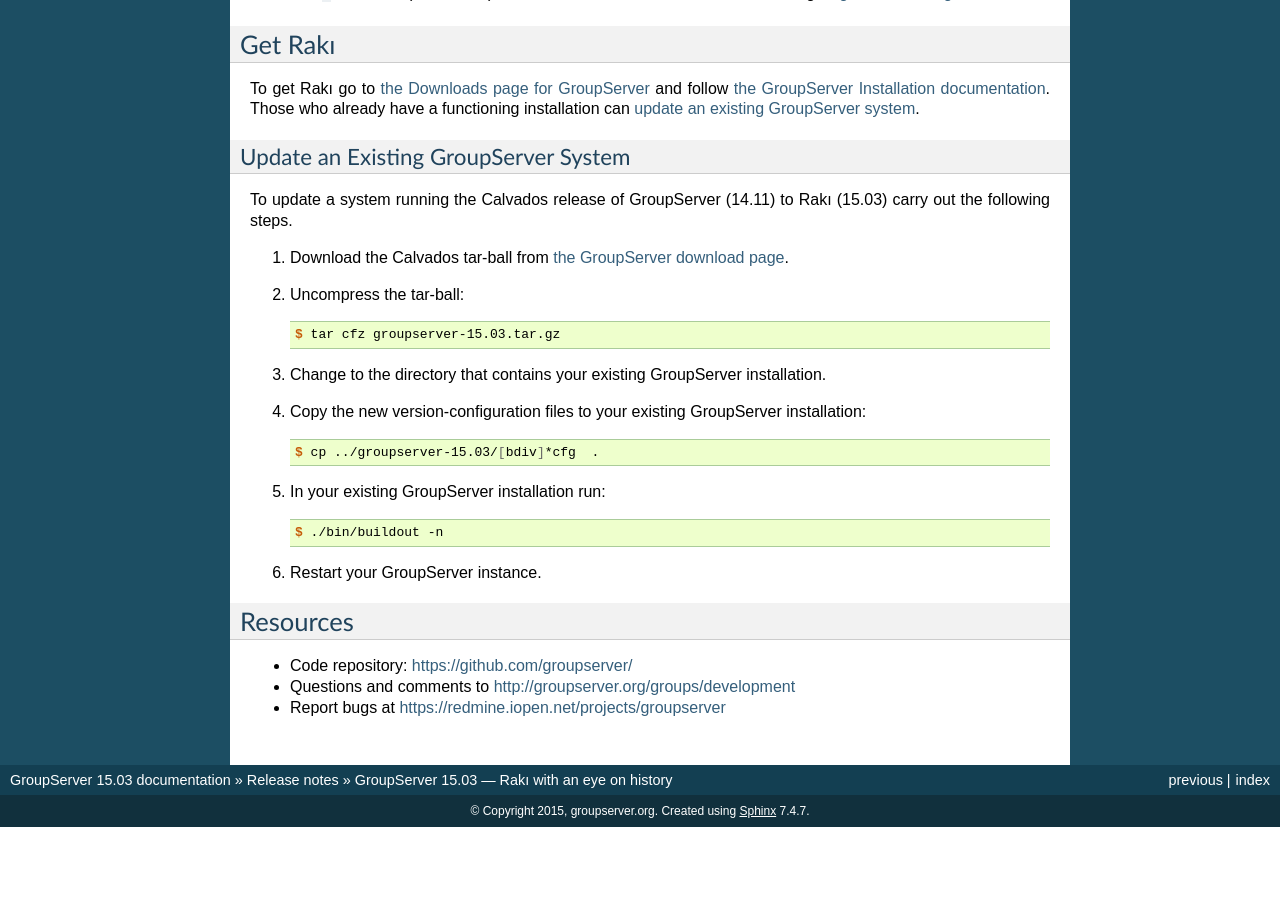
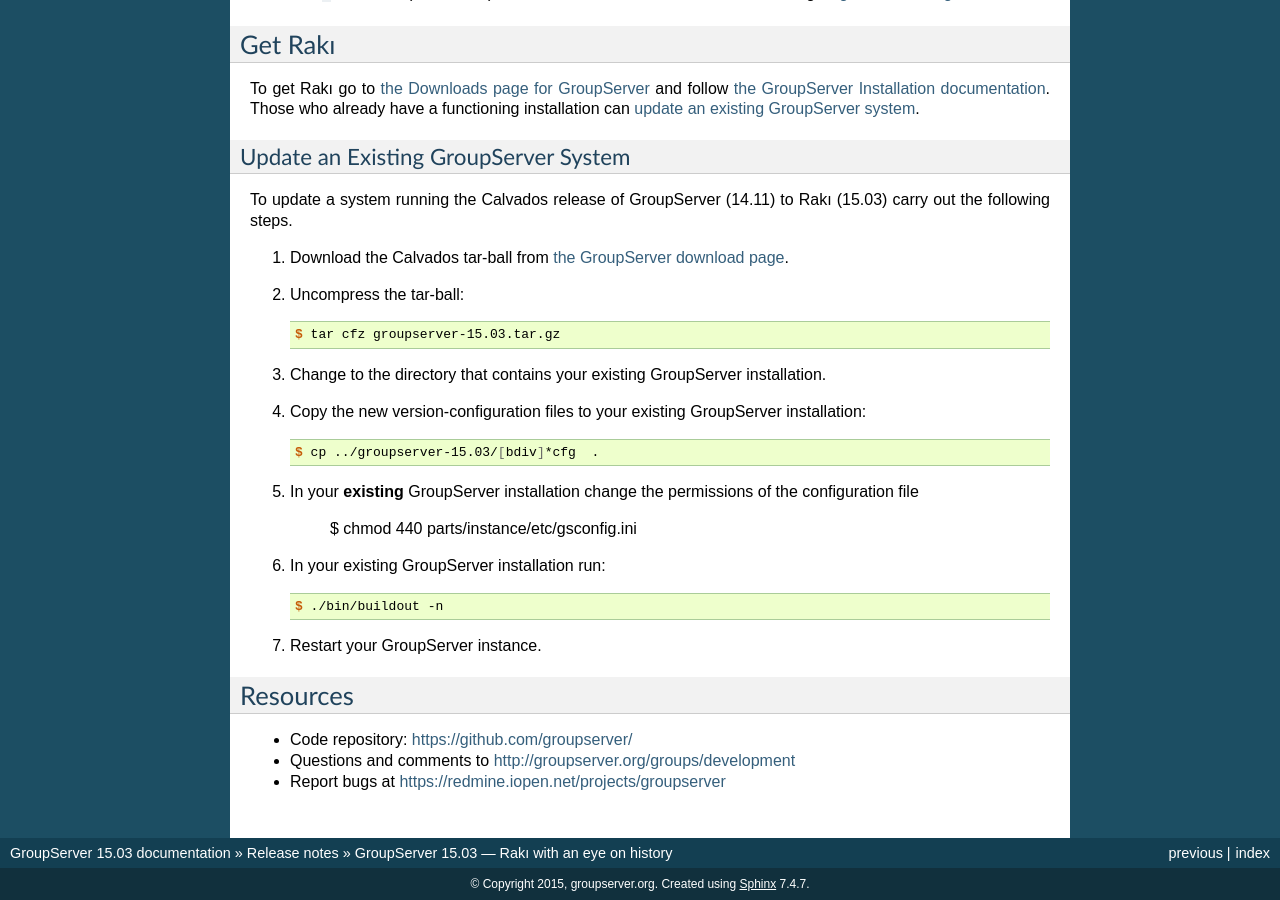
Before and after one commit to groupserver/buildout, a Sphinx documentation site: the page built from docs/release-notes-1503.rst, in a window 1280 px wide and 900 px high, scrolled down 2155 px. Built offline with Sphinx 7.4.7, drawn with Linux system fonts in a browser that asks for light colours; before the commit the page ends 2982 px from its top, so only the background shows below that.

```diff
--- a/docs/groupserver-install.rst
+++ b/docs/groupserver-install.rst
@@ -5,7 +5,7 @@ GroupServer installation
 :Authors: `Michael JasonSmith`_; `Richard Waid`_; `Marek Kuziel`_;
           `Alice Rose`_; `Dan Randow`_
 :Contact: Michael JasonSmith <mpj17@onlinegroups.net>
-:Date: 2014-11-17 (see `History`_)
+:Date: 2015-03-27 (see `History`_)
 :Organization: `GroupServer.org`_
 :Copyright: This document is licensed under a
   `Creative Commons Attribution-Share Alike 4.0 International License`_
--- a/docs/release-notes-1503.rst
+++ b/docs/release-notes-1503.rst
@@ -199,6 +199,11 @@ To update a system running the Calvados release of GroupServer
 
       $ cp ../groupserver-15.03/[bdiv]*cfg  .
 
+#.  In your **existing** GroupServer installation change the
+    permissions of the configuration file
+
+      $ chmod 440 parts/instance/etc/gsconfig.ini
+
 #.  In your existing GroupServer installation run::
 
       $ ./bin/buildout -n
```
